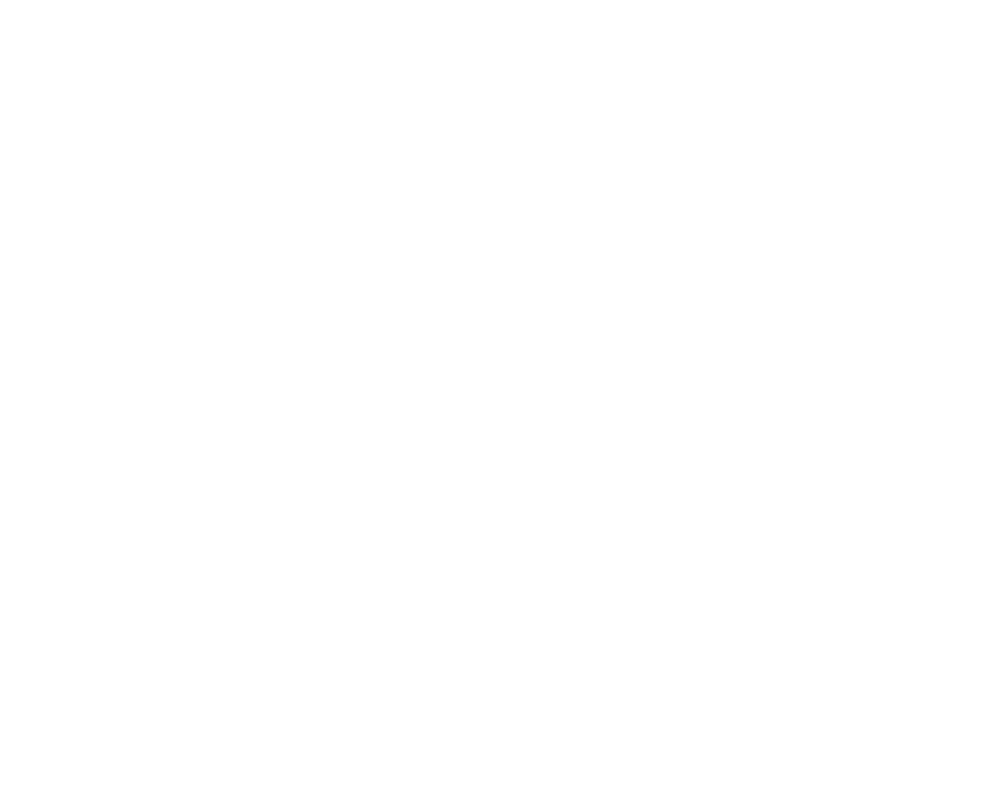
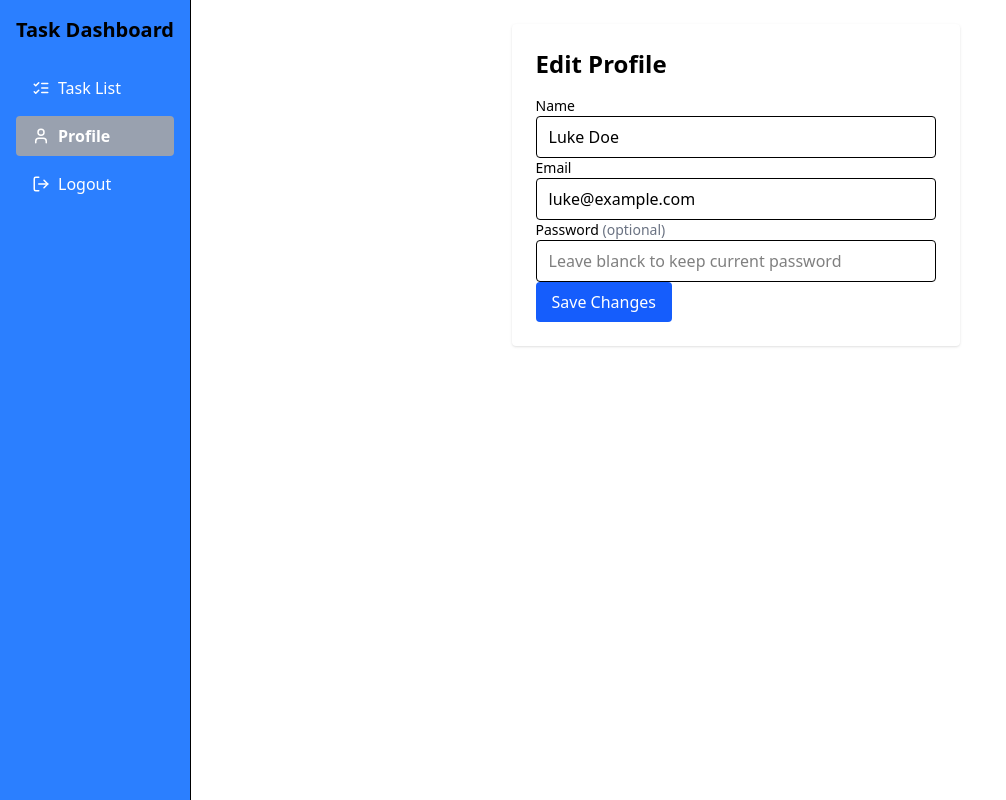
Before and after one commit to edercirino/task-dashboard, a React (Vite) app: page /profile/edit in a window 1280 px wide. Before the commit this address had no page. Shown: the whole page, without its empty margins (0-1006 px from the left). Built offline with nearby package versions, Linux system fonts and the light colour scheme.

Commit message:
Update: add route to edit profile page

```diff
--- a/src/routes/AppRoutes.jsx
+++ b/src/routes/AppRoutes.jsx
@@ -8,6 +8,7 @@
 import TaskEditPage from "../pages/TaskEditPage";
 import TaskDetailsPage from "../pages/TaskDetailsPage";
 import ProfilePage from "../pages/ProfilePage";
+import EditProfilePage from "../pages/EditProfilePage";
 
 const AppRoutes = () => {
   return (
@@ -29,6 +30,7 @@
         <Route path="tasks/:id/edit" element={<TaskEditPage />} />
         <Route path="tasks/:id" element={<TaskDetailsPage />} />
         <Route path="profile" element={<ProfilePage />} />
+        <Route path="profile/edit" element={<EditProfilePage />} />
       </Route>
     </Routes>
   );
```
